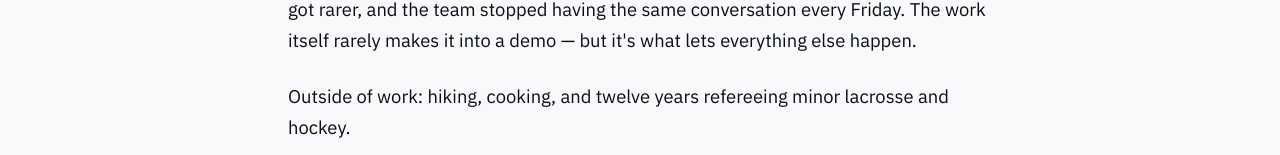
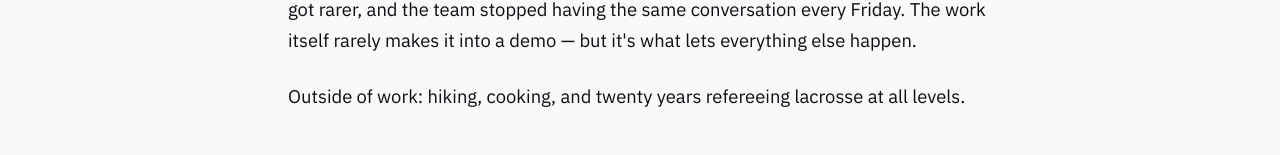
Before and after one commit to srepollock/srepollock.github.io, an Astro site: page /about in a window 1280 px wide. Shown: the part 645-800 px from the top of the page. Built offline with nearby package versions, Linux system fonts and the light colour scheme; Astro itself is replaced by a stand-in of ours.

Commit message:
Fix about page

```diff
--- a/src/pages/about.astro
+++ b/src/pages/about.astro
@@ -39,8 +39,8 @@ import BaseLayout from '../layouts/BaseLayout.astro';
         </p>
 
         <p>
-          Outside of work: hiking, cooking, and twelve years refereeing
-          minor lacrosse and hockey.
+          Outside of work: hiking, cooking, and twenty years refereeing
+          lacrosse at all levels.
         </p>
       </div>
 
```
